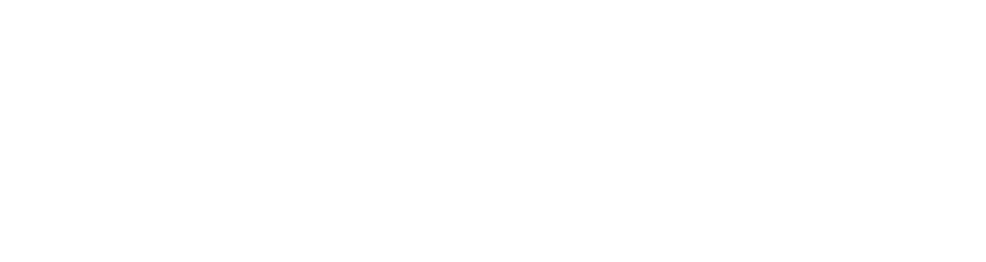
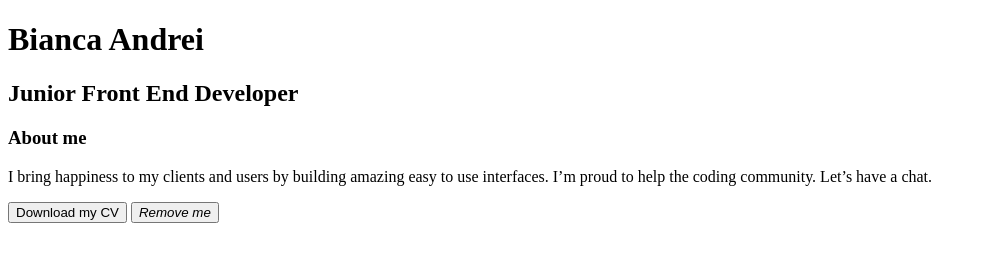
Before and after one commit to biancalina/another-cv, a website: page web/index.html in a window 1280 px wide. Shown: the whole page, without its empty margins (0-986 px from the left). Drawn offline with Linux system fonts and the light colour scheme.

Commit message:
add basic content to the about me section

```diff
--- a/web/index.html
+++ b/web/index.html
@@ -1,12 +1,26 @@
 <!DOCTYPE html>
 <html lang="en">
 <head>
-  <meta charset="UTF-8">
-  <meta name="viewport" content="width=device-width, initial-scale=1.0">
-  <meta http-equiv="X-UA-Compatible" content="ie=edge">
-  <title>Document</title>
+  <title>My-cv</title>
 </head>
 <body>
+  <div class="about-me">
+  <h1>Bianca Andrei</h1>
+  <h2>Junior Front End Developer</h2>
+  <h3>About me</h3>
+  <div class="box-shadow">
+    <p class="text-description">I bring happiness to my clients and users by building amazing easy to use interfaces. I’m proud to help the coding community. Let’s have a chat.</p>
+  </div>
+  <button>Download my CV</button>
+  <button class="disc">
+    <i class="arrow-down">Remove me</i>
+  </button>
+  </div>
+  <div class="connect">
 
+  </div>
+  <div class="skill-list">
+
+  </div>
 </body>
 </html>
```
Also changed, not shown: package.json (added, +29 -0 lines), web/style.css (added).
